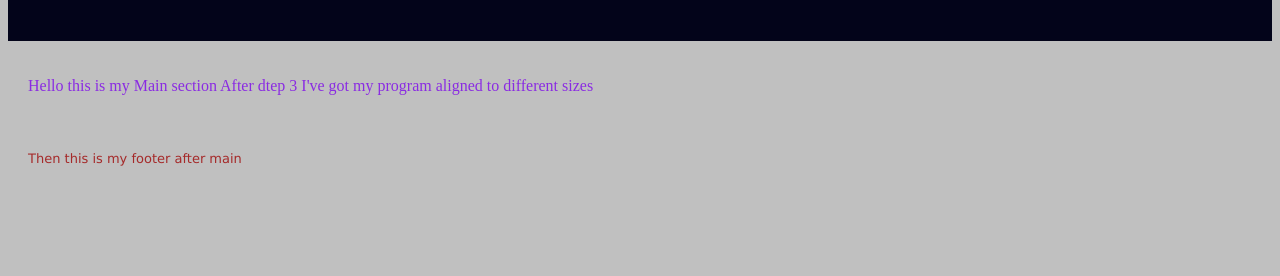
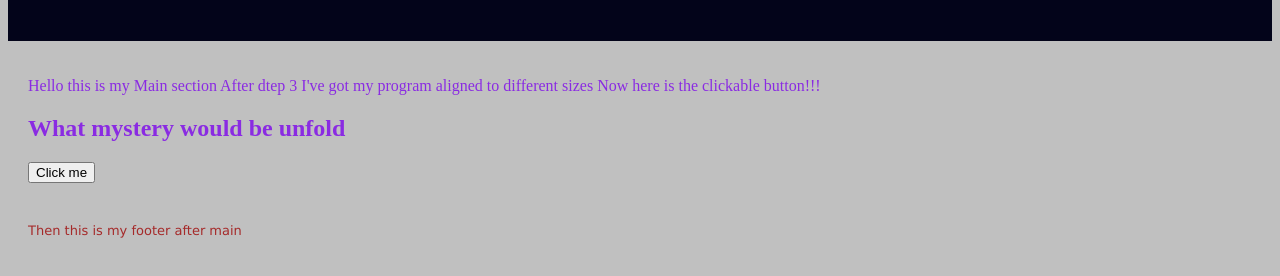
Before and after one commit to ArcillaJoseph/Web-Assessment, a plain HTML site: page index.html in a window 1280 px wide. Shown: the part 96-372 px from the top of the page. Drawn offline with Linux system fonts and the light colour scheme.

Commit message:
Add basic JavaScript interactivity
Add basic JavaScript interactivity

```diff
--- a/index.html
+++ b/index.html
@@ -3,8 +3,9 @@
 <head>
     <meta charset="UTF-8">
     <meta name="viewport" content="width=device-width, initial-scale=1.0">
-    <title>Document</title>
+    <title>WebAssessment</title>
     <link rel="stylesheet" href="styles.css">
+    <script src="script.js" defer></script>
 </head>
 <body>
 
@@ -14,8 +15,11 @@
 
 <section>
     <p>Hello this is my Main section
-        After dtep 3 I've got my program aligned to different sizes
+       After dtep 3 I've got my program aligned to different sizes
+       Now here is the clickable button!!!
     </p>
+    <h2>What mystery would be unfold</h2>
+    <button onclick="showAlert()">Click me</button>
 </section>
 
 <footer>
--- /dev/null
+++ b/script.js
@@ -0,0 +1,3 @@
+function showAlert() {
+    alert("Alert");
+}
```
